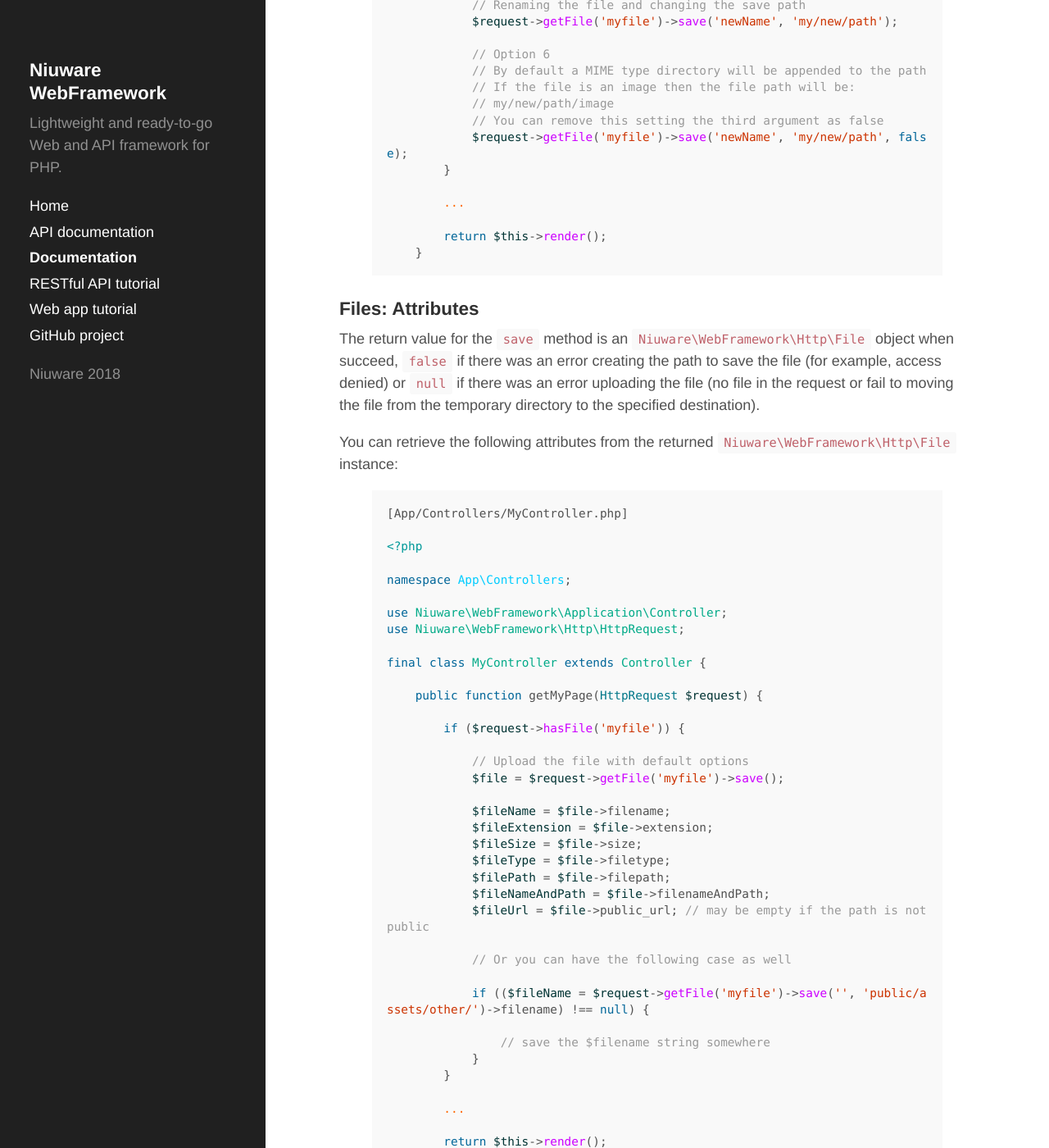
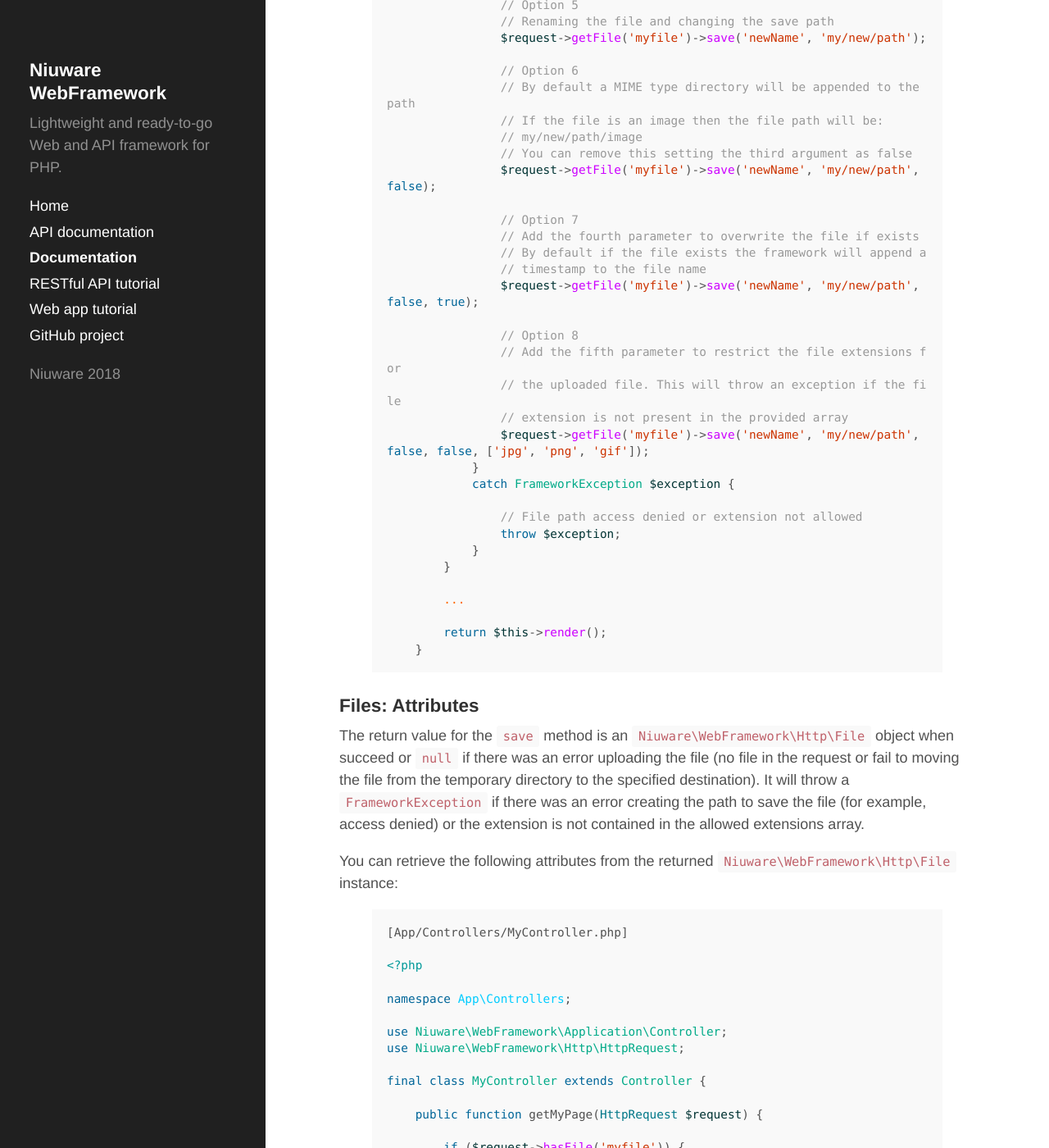
Before and after one commit to niuware/niuware.github.io, a Jekyll site: the page built from documentation.md, in a window 1280 px wide and 1400 px high, scrolled down 50739 px. Shown: the whole window at 82% size. Built offline with Jekyll 4.4.1, drawn with Linux system fonts in a browser that asks for light colours; some of the changed text lies outside the part shown.

Commit message:
Updated the File core class documentation

```diff
--- a/documentation.md
+++ b/documentation.md
@@ -2534,6 +2534,7 @@ namespace App\Controllers;
 use Niuware\WebFramework\Application\Controller;
 use Niuware\WebFramework\Http\HttpRequest;
 use Niuware\WebFramework\Auth\Security;
+use Niuware\WebFramework\Exception\FrameworkException;
 
 final class MyController extends Controller {
 
@@ -2546,73 +2547,91 @@ final class MyController extends Controller {
         if ($request->hasFile('myfile')) {
 
             // Use one of the following options to save a file
-
-            // Option 1
+            try {
+                // Option 1
+                // Upload the file with default options
+                $file = $request->getFile('myfile')->save();
+
+                // Option 2
+                // Renaming the file
+                // Notice no extension is needed
+                $request->getFile('myfile')->save('newName');
+
+                // Option 3
+                // Renaming the file to a unique random 32 lenght filename
+                $request->getFile('myfile')->save('unique');
+
+                // Option 4
+                // Changing the save path
+                $request->getFile('myfile')->save('', 'my/new/path');
+
+                // Option 5
+                // Renaming the file and changing the save path
+                $request->getFile('myfile')->save('newName', 'my/new/path');
+
+                // Option 6
+                // By default a MIME type directory will be appended to the path
+                // If the file is an image then the file path will be:
+                // my/new/path/image
+                // You can remove this setting the third argument as false
+                $request->getFile('myfile')->save('newName', 'my/new/path', false);
+
+                // Option 7
+                // Add the fourth parameter to overwrite the file if exists
+                // By default if the file exists the framework will append a
+                // timestamp to the file name
+                $request->getFile('myfile')->save('newName', 'my/new/path', false, true);
+
+                // Option 8
+                // Add the fifth parameter to restrict the file extensions for
+                // the uploaded file. This will throw an exception if the file
+                // extension is not present in the provided array
+                $request->getFile('myfile')->save('newName', 'my/new/path', false, false, ['jpg', 'png', 'gif']);
+            }
+            catch FrameworkException $exception {
+
+                // File path access denied or extension not allowed
+                throw $exception;
+            }
+        }
+
+        ...
+
+        return $this->render();
+    }
+
+{% endhighlight %}
+
+<a name="file-attrib"></a>
+### Files: Attributes
+
+The return value for the `save` method is an `Niuware\WebFramework\Http\File` object when succeed or `null` if there was an error uploading the file (no file in the request or fail to moving the file from the temporary directory to the specified destination). It will throw a `FrameworkException` if there was an error creating the path to save the file (for example, access denied) or the extension is not contained in the allowed extensions array.
+
+You can retrieve the following attributes from the returned `Niuware\WebFramework\Http\File` instance:
+
+{% highlight php %}
+[App/Controllers/MyController.php]
+
+<?php
+
+namespace App\Controllers;
+
+use Niuware\WebFramework\Application\Controller;
+use Niuware\WebFramework\Http\HttpRequest;
+
+final class MyController extends Controller {
+
+    public function getMyPage(HttpRequest $request) {
+
+        if ($request->hasFile('myfile')) {
+
             // Upload the file with default options
             $file = $request->getFile('myfile')->save();
 
-            // Option 2
-            // Renaming the file
-            // Notice no extension is needed
-            $request->getFile('myfile')->save('newName');
-
-            // Option 3
-            // Renaming the file to a unique random 32 lenght filename
-            $request->getFile('myfile')->save('unique');
-
-            // Option 4
-            // Changing the save path
-            $request->getFile('myfile')->save('', 'my/new/path');
-
-            // Option 5
-            // Renaming the file and changing the save path
-            $request->getFile('myfile')->save('newName', 'my/new/path');
-
-            // Option 6
-            // By default a MIME type directory will be appended to the path
-            // If the file is an image then the file path will be:
-            // my/new/path/image
-            // You can remove this setting the third argument as false
-            $request->getFile('myfile')->save('newName', 'my/new/path', false);
-        }
-
-        ...
-
-        return $this->render();
-    }
-
-{% endhighlight %}
-
-<a name="file-attrib"></a>
-### Files: Attributes
-
-The return value for the `save` method is an `Niuware\WebFramework\Http\File` object when succeed, `false` if there was an error creating the path to save the file (for example, access denied) or `null` if there was an error uploading the file (no file in the request or fail to moving the file from the temporary directory to the specified destination).
-
-You can retrieve the following attributes from the returned `Niuware\WebFramework\Http\File` instance:
-
-{% highlight php %}
-[App/Controllers/MyController.php]
-
-<?php
-
-namespace App\Controllers;
-
-use Niuware\WebFramework\Application\Controller;
-use Niuware\WebFramework\Http\HttpRequest;
-
-final class MyController extends Controller {
-
-    public function getMyPage(HttpRequest $request) {
-
-        if ($request->hasFile('myfile')) {
-
-            // Upload the file with default options
-            $file = $request->getFile('myfile')->save();
-
             $fileName = $file->filename;
-            $fileExtension = $file->extension;
+            $fileExtension = $file->extension; // As provided in the file name
             $fileSize = $file->size;
-            $fileType = $file->filetype;
+            $fileType = $file->filetype; // Real MIME Content-Type
             $filePath = $file->filepath;
             $fileNameAndPath = $file->filenameAndPath;
             $fileUrl = $file->public_url; // may be empty if the path is not public
```
Also changed, not shown: classes/Niuware_WebFramework_Http_File/save.html (+6 -2 lines).
